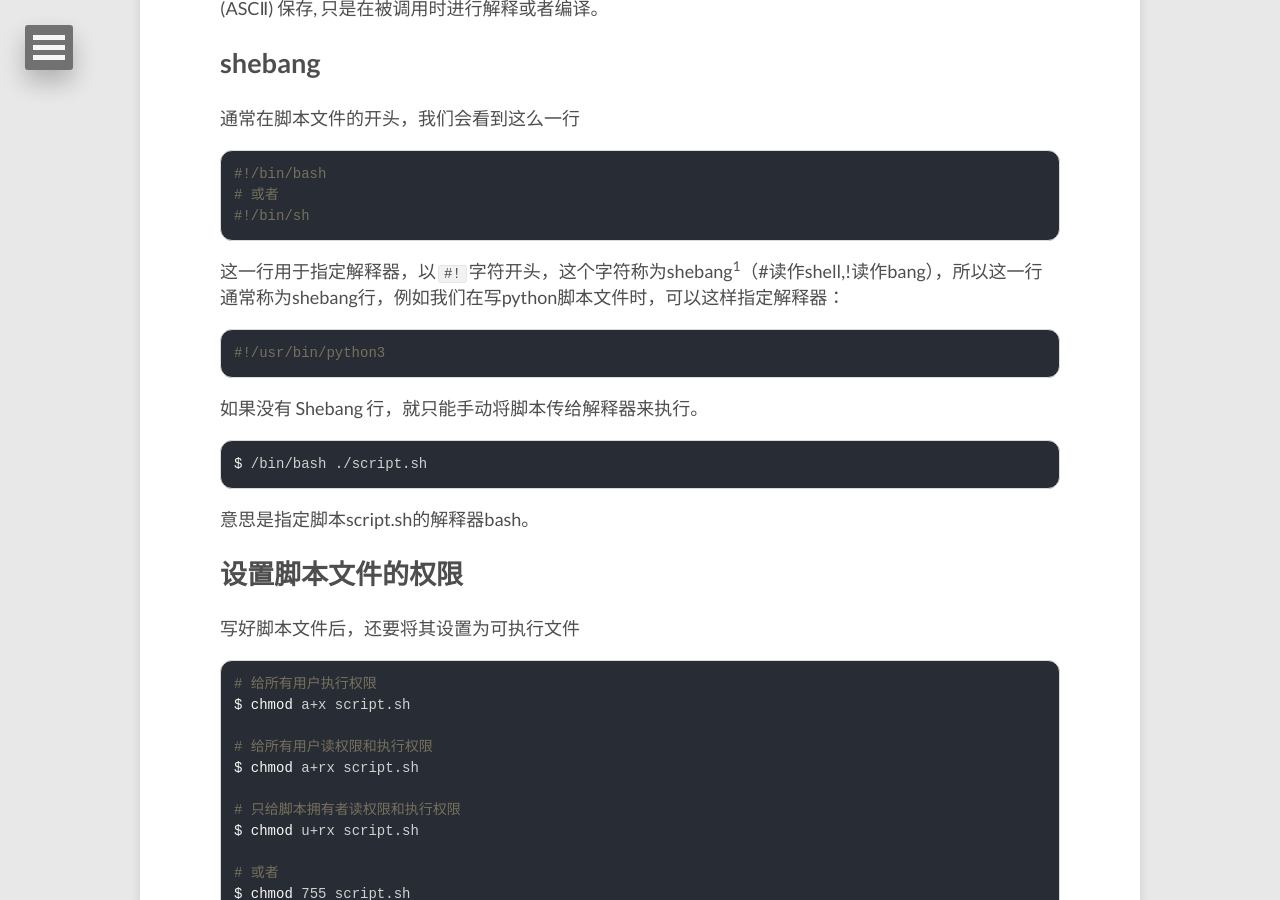
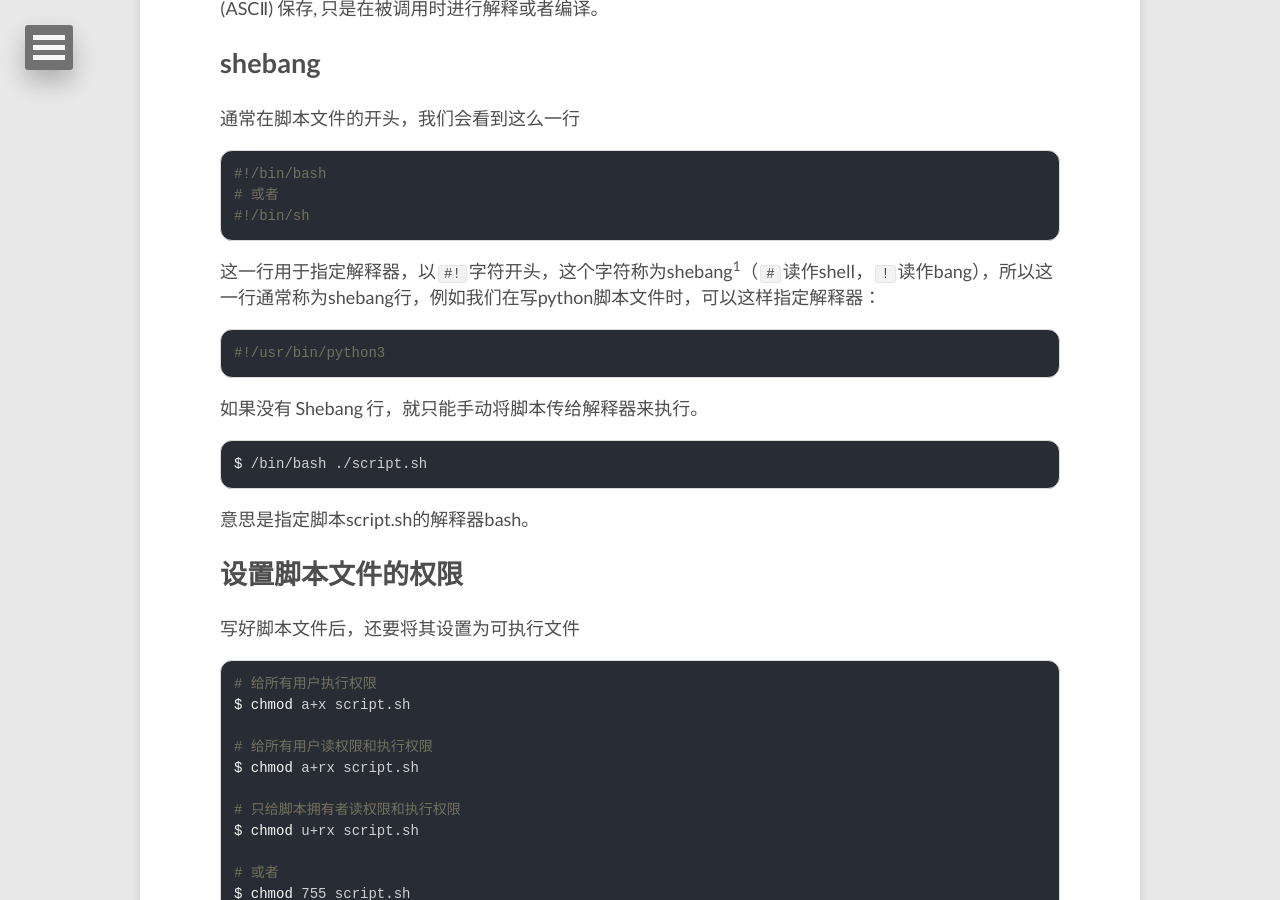
Before and after one commit to lucameng/lucameng.github.io, a Jekyll site: the page built from _posts/2022-05-07-primer-script.md, in a window 1280 px wide and 900 px high, scrolled down 658 px. Built offline with Jekyll 4.4.1, drawn with Linux system fonts in a browser that asks for light colours.

````diff
--- a/_posts/2022-05-07-primer-script.md
+++ b/_posts/2022-05-07-primer-script.md
@@ -25,7 +25,7 @@ image:
 #!/bin/sh
 ```
 
-这一行用于指定解释器，以`#!`字符开头，这个字符称为shebang[^1]（#读作shell,!读作bang），所以这一行通常称为shebang行，例如我们在写python脚本文件时，可以这样指定解释器：
+这一行用于指定解释器，以`#!`字符开头，这个字符称为shebang[^1]（`#`读作shell，`!`读作bang），所以这一行通常称为shebang行，例如我们在写python脚本文件时，可以这样指定解释器：
 
 ```bash
 #!/usr/bin/python3
````
